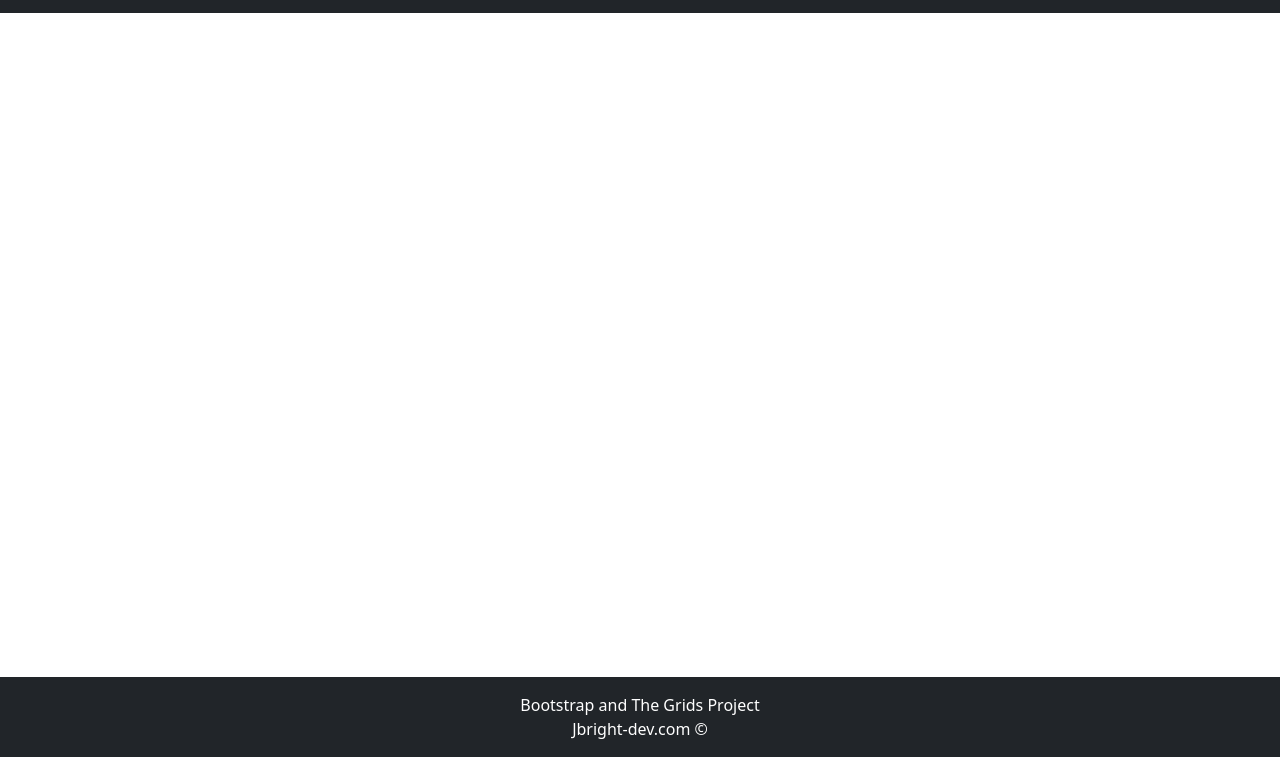
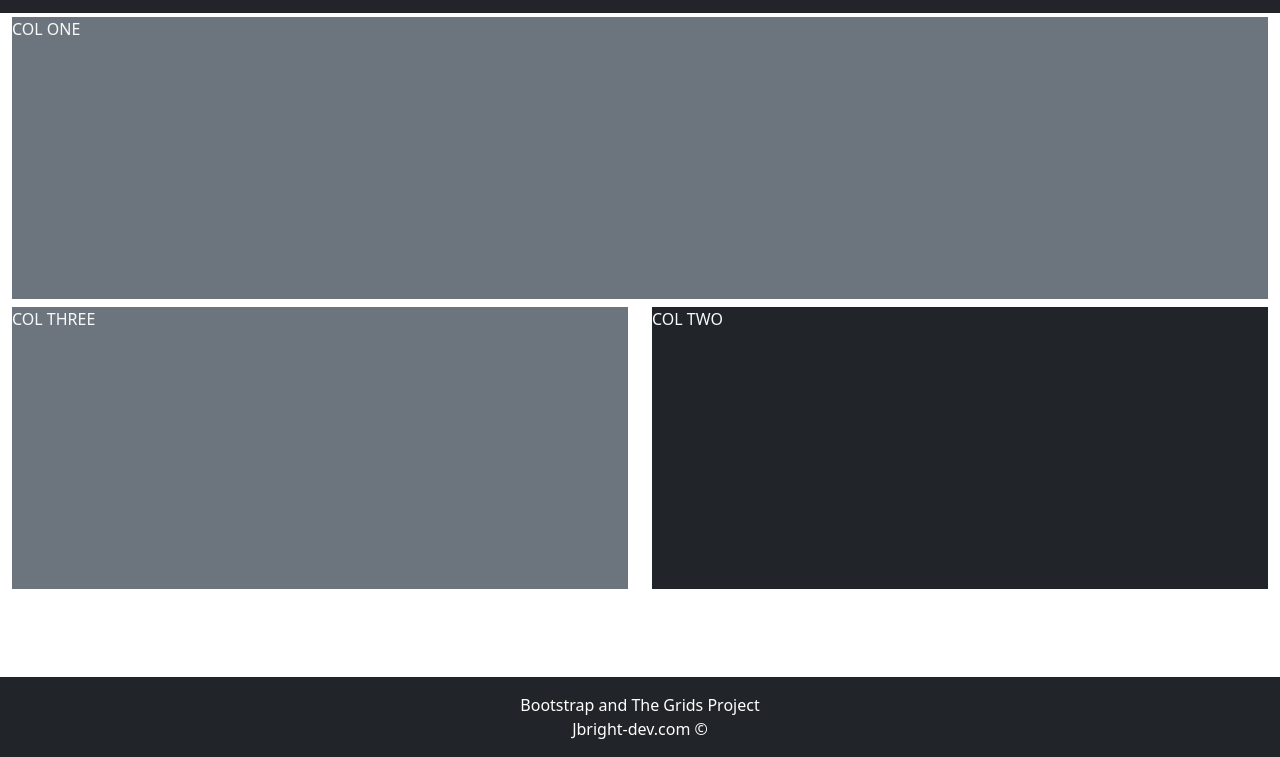
Before and after one commit to jbright-dev/CF-04.BootStrapProject, a plain HTML site: page Grid7.html in a window 1280 px wide. Shown: the part 43-800 px from the top of the page. Drawn offline with nearby package versions, Linux system fonts and the light colour scheme.

Commit message:
Complete Grid 7

```diff
--- a/Grid7.html
+++ b/Grid7.html
@@ -61,9 +61,26 @@
 </nav>
 
     <main class="flex-shrink-0">
-       <div class="container">
+        <div class="container-fluid h-100 minHeight">
+            <div class="row h-100 gy-2 row-cols-1 row-cols-md-2">
+                <div class="col col-md-12">
+                    <div class="bg-secondary text-light h-100">
+                        COL ONE
+                    </div>
+                </div>
+                <div class="col-md-6 order-last">
+                    <div class="bg-dark text-light h-100">
+                        COL TWO
+                    </div>
+                </div>
+                <div class="col-md-6">
+                    <div class="bg-secondary text-light h-100">
+                        COL THREE
+                    </div>
+                </div>
+            </div>
 
-       </div>
+        </div>
     </main>
     <footer class="footer mt-auto py-3 bg-dark sticky-footer">
         <div class="container-fluid text-center">
--- a/css/site.css
+++ b/css/site.css
@@ -1,6 +1,10 @@
-       main>.container {
-        padding: 60px 15px 0;
-    }
+main>.container {
+    padding: 60px 15px 0;
+}
+
+main>.container-fluid{
+    padding-top: 60px;
+}
 
 body>main{
     margin-top: 20 px;
```
